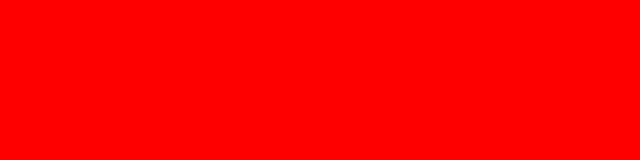
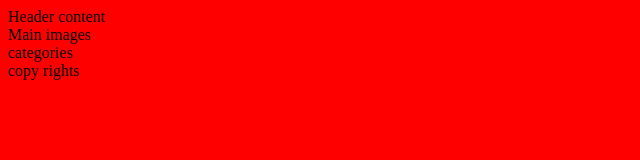
Before and after one commit to Karol2401/simple-solutions, a plain HTML site: page index.html in a window 1280 px wide. Shown: the whole page, without its empty margins (0-640 px from the left). Drawn offline with Linux system fonts and the light colour scheme.

Commit message:
Add core structure for home page

```diff
--- a/index.html
+++ b/index.html
@@ -4,13 +4,16 @@
     <meta charset="UTF-8">
     <meta http-equiv="X-UA-Compatible" content="IE=edge">
     <meta name="viewport" content="width=device-width, initial-scale=1.0">
-    <meta name="description" content="Life hacks videos">
-    <meta name="keywords" content="simple solutions, life hacks, videos">
+    <meta name="description" content="Life hacks, simple solutions to everyday problems that make your life easier">
+    <meta name="keywords" content="simple solutions, life hacks, video,">
 
     <link rel="stylesheet" href="assets/css/style.css">
     <title>Simple Solutions</title>
 </head>
 <body>
-
+    <header>Header content</header>
+    <section>Main images</section>
+    <section>categories</section>
+    <footer>copy rights</footer>
 </body>
 </html>
```
